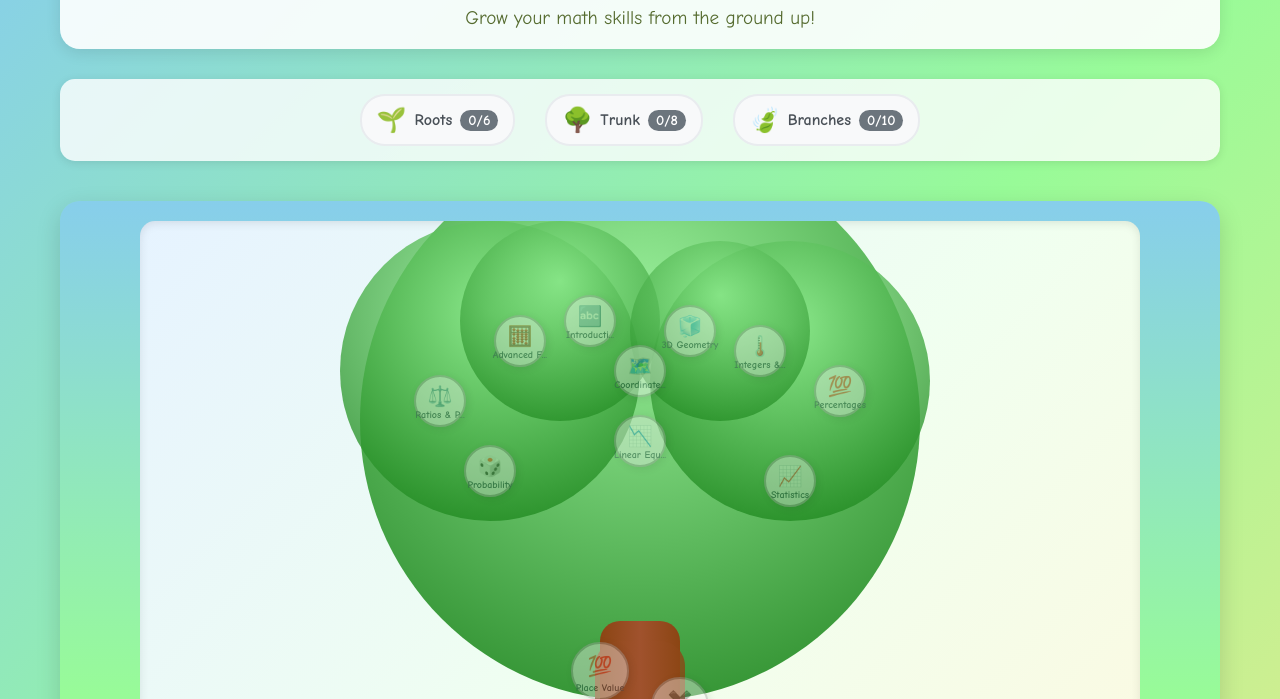
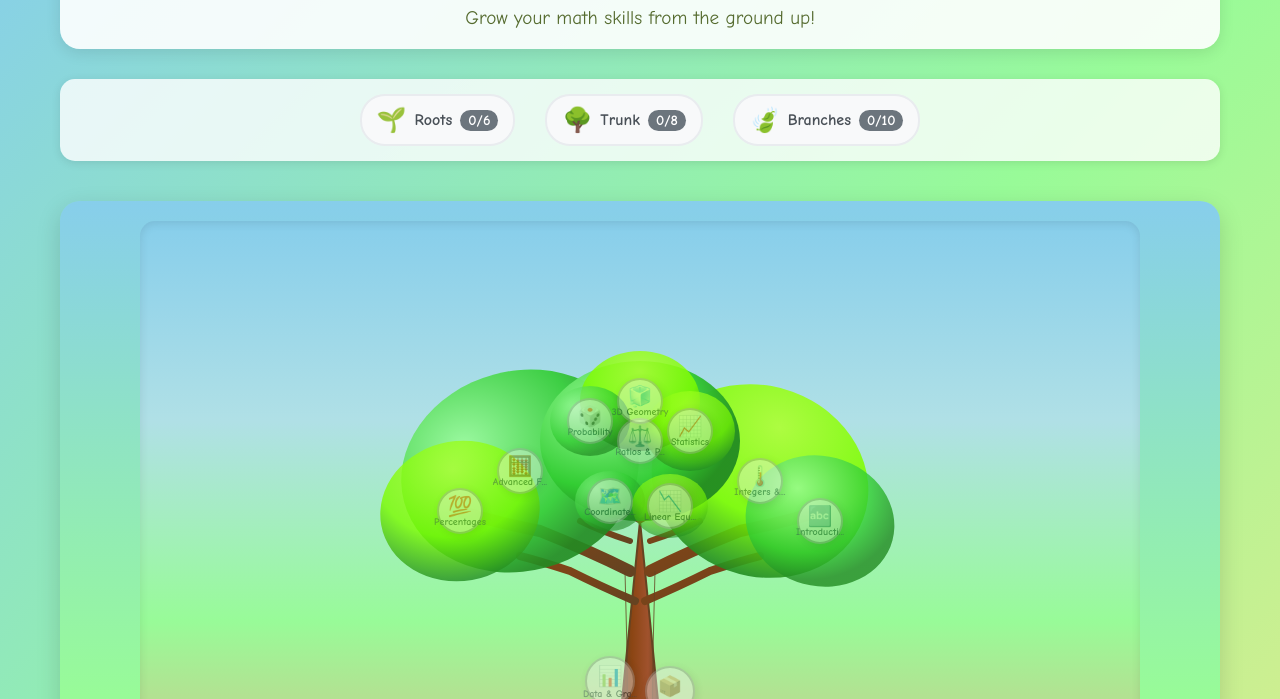
Before and after one commit to aneralla/tapmath-website, a plain HTML site: page index.html in a window 1280 px wide. Shown: the part 101-800 px from the top of the page. Drawn offline with Linux system fonts and the light colour scheme.

Commit message:
🌳 TREE REDESIGN: Realistic Tree with Natural Appearance!
🎨 Visual Improvements:
- Completely redesigned tree with realistic trunk, branches, and foliage
- Natural curved trunk with organic shape and texture lines
- Detailed branching system with main and secondary branches
- Layered foliage clusters using natural elliptical shapes
- Underground root system visible with flowing curves
- Realistic color gradients for bark, leaves, and roots
- Natural sky-to-ground background gradient

📍 Improved Positioning:
- Concepts positioned accurately on tree features:
  * Roots: Along underground root system
  * Trunk: On main trunk and lower branches
  * Branches: In foliage clusters throughout canopy
- Better spacing and sizing for visual clarity
- Concepts now feel integrated with tree structure

✨ Enhanced Realism:
- Multiple gradient types for depth and dimension
- Organic path curves instead of geometric shapes
- Layered opacity for natural leaf overlap
- Bark texture details on trunk
- Proper proportions and tree anatomy

```diff
--- a/app.js
+++ b/app.js
@@ -61,49 +61,49 @@ class TapMathTree {
         const positions = [];
 
         if (layerId === 'roots') {
-            // Position concepts along the root area
-            const baseY = 600;
-            const spacing = 100;
-            const startX = 500 - ((conceptCount - 1) * spacing) / 2;
+            // Position concepts along the underground root system
+            const rootPositions = [
+                { x: 300, y: 705 }, { x: 400, y: 715 }, { x: 500, y: 700 },
+                { x: 600, y: 715 }, { x: 700, y: 705 }, { x: 350, y: 725 }
+            ];
 
-            for (let i = 0; i < conceptCount; i++) {
+            for (let i = 0; i < Math.min(conceptCount, rootPositions.length); i++) {
                 positions.push({
-                    x: startX + (i * spacing),
-                    y: baseY + (Math.random() * 40 - 20), // Add some variation
-                    radius: 30
+                    x: rootPositions[i].x,
+                    y: rootPositions[i].y,
+                    radius: 25
                 });
             }
         } else if (layerId === 'trunk') {
-            // Position concepts along the trunk
-            const centerX = 500;
-            const startY = 450;
-            const spacing = 35;
+            // Position concepts along the main trunk and close branches
+            const trunkPositions = [
+                { x: 470, y: 650 }, { x: 530, y: 640 }, { x: 460, y: 580 }, { x: 540, y: 590 },
+                { x: 450, y: 520 }, { x: 550, y: 530 }, { x: 470, y: 460 }, { x: 530, y: 470 }
+            ];
 
-            for (let i = 0; i < conceptCount; i++) {
-                const side = i % 2 === 0 ? -1 : 1;
-                const offset = Math.floor(i / 2) * 25 + 40;
-
+            for (let i = 0; i < Math.min(conceptCount, trunkPositions.length); i++) {
                 positions.push({
-                    x: centerX + (side * offset),
-                    y: startY + (i * spacing),
-                    radius: 28
+                    x: trunkPositions[i].x,
+                    y: trunkPositions[i].y,
+                    radius: 24
                 });
             }
         } else if (layerId === 'branches') {
-            // Position concepts throughout the canopy
-            const canopyPositions = [
-                { x: 380, y: 120 }, { x: 620, y: 130 },
-                { x: 300, y: 180 }, { x: 700, y: 170 },
-                { x: 450, y: 100 }, { x: 550, y: 110 },
-                { x: 350, y: 250 }, { x: 650, y: 260 },
-                { x: 500, y: 150 }, { x: 500, y: 220 }
+            // Position concepts throughout the realistic foliage areas
+            const branchPositions = [
+                // Main canopy areas
+                { x: 380, y: 250 }, { x: 620, y: 260 }, { x: 500, y: 220 },
+                // Secondary foliage clusters
+                { x: 320, y: 290 }, { x: 680, y: 300 }, { x: 500, y: 180 },
+                // Smaller leaf clusters
+                { x: 450, y: 200 }, { x: 550, y: 210 }, { x: 470, y: 280 }, { x: 530, y: 285 }
             ];
 
-            for (let i = 0; i < Math.min(conceptCount, canopyPositions.length); i++) {
+            for (let i = 0; i < Math.min(conceptCount, branchPositions.length); i++) {
                 positions.push({
-                    x: canopyPositions[i].x,
-                    y: canopyPositions[i].y,
-                    radius: 25
+                    x: branchPositions[i].x,
+                    y: branchPositions[i].y,
+                    radius: 22
                 });
             }
         }
--- a/index.html
+++ b/index.html
@@ -41,37 +41,94 @@
                 <svg class="tree-diagram" viewBox="0 0 1000 800" xmlns="http://www.w3.org/2000/svg">
                     <!-- Tree Background -->
                     <defs>
-                        <radialGradient id="leafGradient" cx="50%" cy="30%" r="70%">
-                            <stop offset="0%" style="stop-color:#90EE90;stop-opacity:1" />
+                        <!-- Gradients for realistic tree coloring -->
+                        <radialGradient id="leafGradient1" cx="30%" cy="30%" r="70%">
+                            <stop offset="0%" style="stop-color:#98FB98;stop-opacity:1" />
+                            <stop offset="70%" style="stop-color:#32CD32;stop-opacity:1" />
+                            <stop offset="100%" style="stop-color:#228B22;stop-opacity:1" />
+                        </radialGradient>
+                        <radialGradient id="leafGradient2" cx="50%" cy="20%" r="80%">
+                            <stop offset="0%" style="stop-color:#ADFF2F;stop-opacity:1" />
+                            <stop offset="60%" style="stop-color:#7CFC00;stop-opacity:1" />
                             <stop offset="100%" style="stop-color:#228B22;stop-opacity:1" />
                         </radialGradient>
                         <linearGradient id="trunkGradient" x1="0%" y1="0%" x2="100%" y2="0%">
+                            <stop offset="0%" style="stop-color:#654321;stop-opacity:1" />
+                            <stop offset="30%" style="stop-color:#8B4513;stop-opacity:1" />
+                            <stop offset="70%" style="stop-color:#A0522D;stop-opacity:1" />
+                            <stop offset="100%" style="stop-color:#654321;stop-opacity:1" />
+                        </linearGradient>
+                        <linearGradient id="branchGradient" x1="0%" y1="0%" x2="100%" y2="100%">
                             <stop offset="0%" style="stop-color:#8B4513;stop-opacity:1" />
-                            <stop offset="50%" style="stop-color:#A0522D;stop-opacity:1" />
-                            <stop offset="100%" style="stop-color:#8B4513;stop-opacity:1" />
+                            <stop offset="100%" style="stop-color:#654321;stop-opacity:1" />
                         </linearGradient>
-                        <radialGradient id="rootGradient" cx="50%" cy="0%" r="100%">
-                            <stop offset="0%" style="stop-color:#CD853F;stop-opacity:1" />
-                            <stop offset="100%" style="stop-color:#8B4513;stop-opacity:1" />
+                        <radialGradient id="rootGradient" cx="50%" cy="10%" r="90%">
+                            <stop offset="0%" style="stop-color:#D2B48C;stop-opacity:0.8" />
+                            <stop offset="100%" style="stop-color:#8B4513;stop-opacity:0.6" />
                         </radialGradient>
                     </defs>
 
-                    <!-- Tree Crown/Branches -->
-                    <circle cx="500" cy="200" r="280" fill="url(#leafGradient)" opacity="0.9"/>
-                    <circle cx="350" cy="150" r="150" fill="url(#leafGradient)" opacity="0.8"/>
-                    <circle cx="650" cy="160" r="140" fill="url(#leafGradient)" opacity="0.8"/>
-                    <circle cx="420" cy="100" r="100" fill="url(#leafGradient)" opacity="0.7"/>
-                    <circle cx="580" cy="110" r="90" fill="url(#leafGradient)" opacity="0.7"/>
+                    <!-- Ground/Soil -->
+                    <ellipse cx="500" cy="750" rx="450" ry="50" fill="#8B7355" opacity="0.3"/>
 
-                    <!-- Tree Trunk -->
-                    <rect x="460" y="400" width="80" height="180" fill="url(#trunkGradient)" rx="20"/>
-                    <rect x="455" y="420" width="90" height="140" fill="url(#trunkGradient)" rx="25" opacity="0.8"/>
+                    <!-- Tree Roots (underground) -->
+                    <path d="M 200 700 Q 350 720 500 700 Q 650 720 800 700"
+                          stroke="url(#rootGradient)" stroke-width="8" fill="none" opacity="0.7"/>
+                    <path d="M 300 710 Q 400 730 500 710 Q 600 730 700 710"
+                          stroke="url(#rootGradient)" stroke-width="6" fill="none" opacity="0.6"/>
+                    <path d="M 250 720 Q 375 735 500 720 Q 625 735 750 720"
+                          stroke="url(#rootGradient)" stroke-width="4" fill="none" opacity="0.5"/>
 
-                    <!-- Tree Roots -->
-                    <ellipse cx="500" cy="600" rx="300" ry="60" fill="url(#rootGradient)" opacity="0.8"/>
-                    <ellipse cx="350" cy="620" rx="150" ry="40" fill="url(#rootGradient)" opacity="0.6"/>
-                    <ellipse cx="650" cy="620" rx="150" ry="40" fill="url(#rootGradient)" opacity="0.6"/>
-                    <ellipse cx="500" cy="640" rx="200" ry="30" fill="url(#rootGradient)" opacity="0.7"/>
+                    <!-- Main Tree Trunk -->
+                    <path d="M 480 700 Q 485 650 490 600 Q 485 550 480 500 Q 485 450 490 400 Q 495 350 500 300 Q 505 350 510 400 Q 515 450 520 500 Q 515 550 520 600 Q 515 650 520 700"
+                          fill="url(#trunkGradient)" stroke="#654321" stroke-width="2"/>
+
+                    <!-- Tree Branches -->
+                    <!-- Main left branch -->
+                    <path d="M 490 350 Q 450 330 400 310 Q 350 300 320 290"
+                          stroke="url(#branchGradient)" stroke-width="12" fill="none" stroke-linecap="round"/>
+                    <!-- Main right branch -->
+                    <path d="M 510 350 Q 550 330 600 310 Q 650 300 680 290"
+                          stroke="url(#branchGradient)" stroke-width="12" fill="none" stroke-linecap="round"/>
+
+                    <!-- Secondary branches -->
+                    <path d="M 495 380 Q 460 365 430 350 Q 400 340 380 335"
+                          stroke="url(#branchGradient)" stroke-width="8" fill="none" stroke-linecap="round"/>
+                    <path d="M 505 380 Q 540 365 570 350 Q 600 340 620 335"
+                          stroke="url(#branchGradient)" stroke-width="8" fill="none" stroke-linecap="round"/>
+
+                    <!-- Smaller branches -->
+                    <path d="M 490 320 Q 460 310 440 300"
+                          stroke="url(#branchGradient)" stroke-width="6" fill="none" stroke-linecap="round"/>
+                    <path d="M 510 320 Q 540 310 560 300"
+                          stroke="url(#branchGradient)" stroke-width="6" fill="none" stroke-linecap="round"/>
+                    <path d="M 500 300 Q 480 290 470 280"
+                          stroke="url(#branchGradient)" stroke-width="5" fill="none" stroke-linecap="round"/>
+                    <path d="M 500 300 Q 520 290 530 280"
+                          stroke="url(#branchGradient)" stroke-width="5" fill="none" stroke-linecap="round"/>
+
+                    <!-- Foliage/Leaves - Natural leaf shapes -->
+                    <!-- Main canopy -->
+                    <ellipse cx="380" cy="250" rx="120" ry="100" fill="url(#leafGradient1)" opacity="0.9" transform="rotate(-15 380 250)"/>
+                    <ellipse cx="620" cy="260" rx="110" ry="95" fill="url(#leafGradient2)" opacity="0.9" transform="rotate(20 620 260)"/>
+                    <ellipse cx="500" cy="220" rx="100" ry="80" fill="url(#leafGradient1)" opacity="0.95"/>
+
+                    <!-- Secondary foliage clusters -->
+                    <ellipse cx="320" cy="290" rx="80" ry="70" fill="url(#leafGradient2)" opacity="0.8" transform="rotate(-10 320 290)"/>
+                    <ellipse cx="680" cy="300" rx="75" ry="65" fill="url(#leafGradient1)" opacity="0.8" transform="rotate(15 680 300)"/>
+                    <ellipse cx="500" cy="180" rx="60" ry="50" fill="url(#leafGradient2)" opacity="0.85"/>
+
+                    <!-- Smaller leaf clusters -->
+                    <ellipse cx="450" cy="200" rx="40" ry="35" fill="url(#leafGradient1)" opacity="0.7"/>
+                    <ellipse cx="550" cy="210" rx="45" ry="40" fill="url(#leafGradient2)" opacity="0.7"/>
+                    <ellipse cx="470" cy="280" rx="35" ry="30" fill="url(#leafGradient1)" opacity="0.6"/>
+                    <ellipse cx="530" cy="285" rx="38" ry="32" fill="url(#leafGradient2)" opacity="0.6"/>
+
+                    <!-- Trunk texture lines -->
+                    <path d="M 485 650 Q 490 500 485 350" stroke="#654321" stroke-width="1" fill="none" opacity="0.8"/>
+                    <path d="M 515 650 Q 510 500 515 350" stroke="#654321" stroke-width="1" fill="none" opacity="0.8"/>
+                    <path d="M 495 600 Q 500 550 495 500" stroke="#8B4513" stroke-width="1" fill="none" opacity="0.6"/>
+                    <path d="M 505 600 Q 500 550 505 500" stroke="#8B4513" stroke-width="1" fill="none" opacity="0.6"/>
 
                     <!-- Concept Node Containers -->
                     <!-- Branches Concepts (Top of tree) -->
--- a/styles.css
+++ b/styles.css
@@ -113,7 +113,7 @@ body {
     height: auto;
     min-height: 600px;
     border-radius: 15px;
-    background: linear-gradient(135deg, #E6F3FF 0%, #F0FFF0 50%, #FFF8DC 100%);
+    background: linear-gradient(180deg, #87CEEB 0%, #B0E0E6 25%, #98FB98 50%, #DEB887 75%, #D2B48C 100%);
     box-shadow: inset 0 2px 10px rgba(0, 0, 0, 0.1);
 }
 
```
